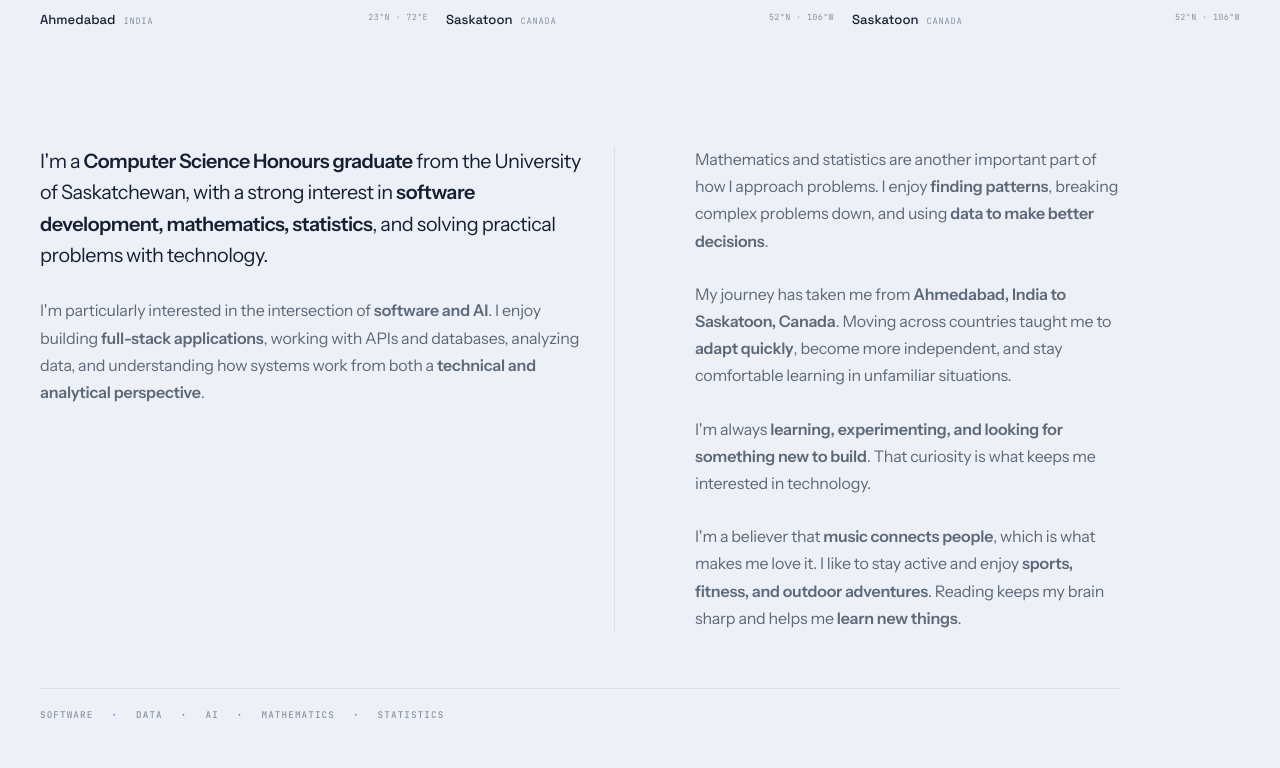
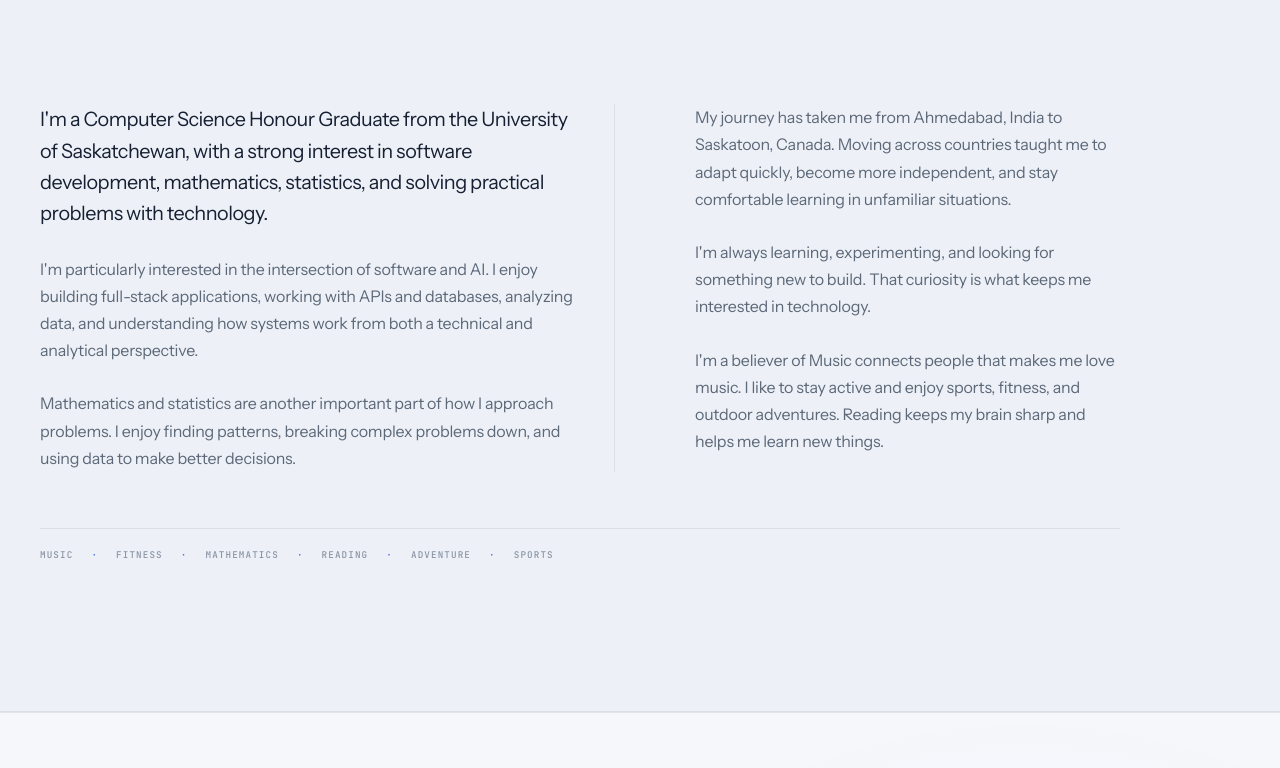
Before and after one commit to Haard-Patel/HAARD-PORTFOLIO, a React (Vite) app: page / in a window 1280 px wide. Shown: the part 1712-2480 px from the top of the page. Built offline with nearby package versions, Linux system fonts and the light colour scheme.

Commit message:
chnges undo

```diff
--- a/src/components/About/About.css
+++ b/src/components/About/About.css
@@ -577,12 +577,5 @@
     transform: none;
   }
 
-  .about-copy strong {
-    color: var(--text-primary);
-    font-weight: 600;
-  }
 
-  [data-theme="light"] .about-copy strong {
-    color: var(--text-primary);
-  }
 }
--- a/src/components/About/About.jsx
+++ b/src/components/About/About.jsx
@@ -3,23 +3,23 @@ import "./About.css";
 const locations = [
   {
     country: "India",
-    city: "Ahmedabad",
-    coordinates: "23°N · 72°E",
-    image: "/images/ahmedabad.jpeg",
-    alt: "Ahmedabad, India",
+    city: "FIG.01/ Varanasi",
+    coordinates: "29°N · 78°E",
+    image: "/images/ahm.jpeg",
+    alt: "Ganga Ghat, India",
   },
   {
     country: "Canada",
-    city: "Saskatoon",
+    city: "FIG.02/ Saskatoon",
     coordinates: "52°N · 106°W",
-    image: "/images/saskatoon.jpeg",
+    image: "/images/sask.jpeg",
     alt: "Haard skating in Saskatoon, Canada",
   },
   {
     country: "Canada",
-    city: "Saskatoon",
-    coordinates: "52°N · 106°W",
-    image: null,
+    city: "FIG.03/ Toronto",
+    coordinates: "52°N · 79°W",
+    image: "images/toronto.jpeg",
     alt: "",
   },
 ];
@@ -28,6 +28,8 @@ function About() {
   return (
     <section id="about" className="about-section">
       <div className="about-container">
+
+        {/* SECTION HEADING */}
         <div className="about-heading">
           <div className="about-label">
             <span>01</span>
@@ -78,6 +80,7 @@ function About() {
           </div>
         </div>
 
+        {/* PHOTO GALLERY */}
         <div className="about-gallery">
           {locations.map((location, index) => (
             <figure
@@ -99,14 +102,18 @@ function About() {
                   <img
                     src={location.image}
                     alt={location.alt}
-                    loading={
-                      index === 0 ? "eager" : "lazy"
-                    }
+                    loading={index === 0 ? "eager" : "lazy"}
                   />
                 ) : (
                   <div className="about-coming-soon">
-                    <span>THIRD PHOTO</span>
-                    <span>COMING SOON</span>
+                    <span>
+                      THIRD PHOTO
+                    </span>
+
+                    <span>
+                      COMING SOON
+                    </span>
+
                     <span className="about-coming-line" />
                   </div>
                 )}
@@ -131,94 +138,69 @@ function About() {
           ))}
         </div>
 
+        {/* ABOUT COPY */}
         <div className="about-copy">
           <div className="about-copy-primary">
             <p>
-              I'm a{" "}
-              <strong>
-                Computer Science Honours graduate
-              </strong>{" "}
-              from the University of Saskatchewan, with a
-              strong interest in{" "}
-              <strong>
-                software development, mathematics,
-                statistics
-              </strong>
-              , and solving practical problems with
+              I&apos;m a Computer Science Honour Graduate from
+              the University of Saskatchewan, with a strong
+              interest in software development, mathematics,
+              statistics, and solving practical problems with
               technology.
             </p>
 
             <p>
-              I'm particularly interested in the
-              intersection of{" "}
-              <strong>software and AI</strong>. I enjoy
-              building{" "}
-              <strong>full-stack applications</strong>,
-              working with APIs and databases, analyzing
-              data, and understanding how systems work from
-              both a{" "}
-              <strong>
-                technical and analytical perspective
-              </strong>
-              .
+              I&apos;m particularly interested in the intersection
+              of software and AI. I enjoy building
+              full-stack applications, working with APIs and
+              databases, analyzing data, and understanding how
+              systems work from both a technical and analytical
+              perspective.
             </p>
+
+            <p>
+              Mathematics and statistics are another important
+              part of how I approach problems. I enjoy finding
+              patterns, breaking complex problems down, and using
+              data to make better decisions.
+            </p>
+
+
           </div>
 
           <div className="about-copy-secondary">
-            <p>
-              Mathematics and statistics are another
-              important part of how I approach problems. I
-              enjoy{" "}
-              <strong>finding patterns</strong>, breaking
-              complex problems down, and using{" "}
-              <strong>
-                data to make better decisions
-              </strong>
-              .
+
+          <p>
+              My journey has taken me from Ahmedabad, India to
+              Saskatoon, Canada. Moving across countries taught
+              me to adapt quickly, become more independent, and
+              stay comfortable learning in unfamiliar situations.
             </p>
 
             <p>
-              My journey has taken me from{" "}
-              <strong>
-                Ahmedabad, India to Saskatoon, Canada
-              </strong>
-              . Moving across countries taught me to{" "}
-              <strong>adapt quickly</strong>, become more
-              independent, and stay comfortable learning in
-              unfamiliar situations.
+              I&apos;m always learning, experimenting, and looking
+              for something new to build. That curiosity is what
+              keeps me interested in technology.
             </p>
 
             <p>
-              I'm always{" "}
-              <strong>
-                learning, experimenting, and looking for
-                something new to build
-              </strong>
-              . That curiosity is what keeps me interested
-              in technology.
-            </p>
-
-            <p>
-              I'm a believer that{" "}
-              <strong>music connects people</strong>, which
-              is what makes me love it. I like to stay active
-              and enjoy{" "}
-              <strong>
-                sports, fitness, and outdoor adventures
-              </strong>
-              . Reading keeps my brain sharp and helps me{" "}
-              <strong>learn new things</strong>.
+              I&apos;m a believer of Music connects people that makes me love music.
+              I like to stay active and enjoy sports, fitness, and outdoor adventures.
+              Reading keeps my brain sharp and helps me learn new things.
             </p>
           </div>
         </div>
 
+        {/* FOCUS TAGS */}
         <div className="about-focus">
-          <span>SOFTWARE</span>
-          <span>DATA</span>
-          <span>AI</span>
+          <span>MUSIC</span>
+          <span>FITNESS</span>
           <span>MATHEMATICS</span>
-          <span>STATISTICS</span>
+          <span>READING</span>
+          <span>ADVENTURE</span>
+          <span>SPORTS</span>
         </div>
+
       </div>
     </section>
   );
--- a/src/components/Hero/Hero.jsx
+++ b/src/components/Hero/Hero.jsx
@@ -4,10 +4,10 @@ import "./HeroActions.css";
 
 const heroStatements = [
   {
-    first: "I like understanding ",
-    accent: "how things work",
-    middle: ", then ",
-    emphasis: "making them work better.",
+    first: "I build the ",
+    accent: "systems",
+    middle: ", and ",
+    emphasis: "draw the rest by hand.",
   },
   {
     first: "I turn ",
@@ -16,23 +16,29 @@ const heroStatements = [
     emphasis: "simple, working software.",
   },
   {
-    first: "I build things that ",
-    accent: "people can actually use",
-    middle: ", ",
-    emphasis: "not just things that look good.",
-  },
-  {
     first: "I learn by ",
     accent: "building",
     middle: ", ",
     emphasis: "breaking, and trying again.",
   },
   {
-    first: "Curious by nature, ",
-    accent: "technical by habit",
-    middle: ", and ",
-    emphasis: "always learning.",
+    first: "I like understanding how things work, then ",
+    accent: "making them work better.",
+    middle: "",
+    emphasis: "",
   },
+  {
+    first: "From ideas to interfaces, I build things that ",
+    accent: "people can actually use.",
+    middle: "",
+    emphasis: "",
+  },
+    {
+      first: "Curious by nature, ",
+      accent: "technical by skill",
+      middle: ", and ",
+      emphasis: "learner by habit.",
+    },
 ];
 
 function Hero() {
@@ -73,7 +79,6 @@ function Hero() {
           <span>Software · Data · AI</span>
         </div>
       </div>
-
       <div className="hero-meta-line" aria-hidden="true" />
 
       <div className="hero-main">
```
